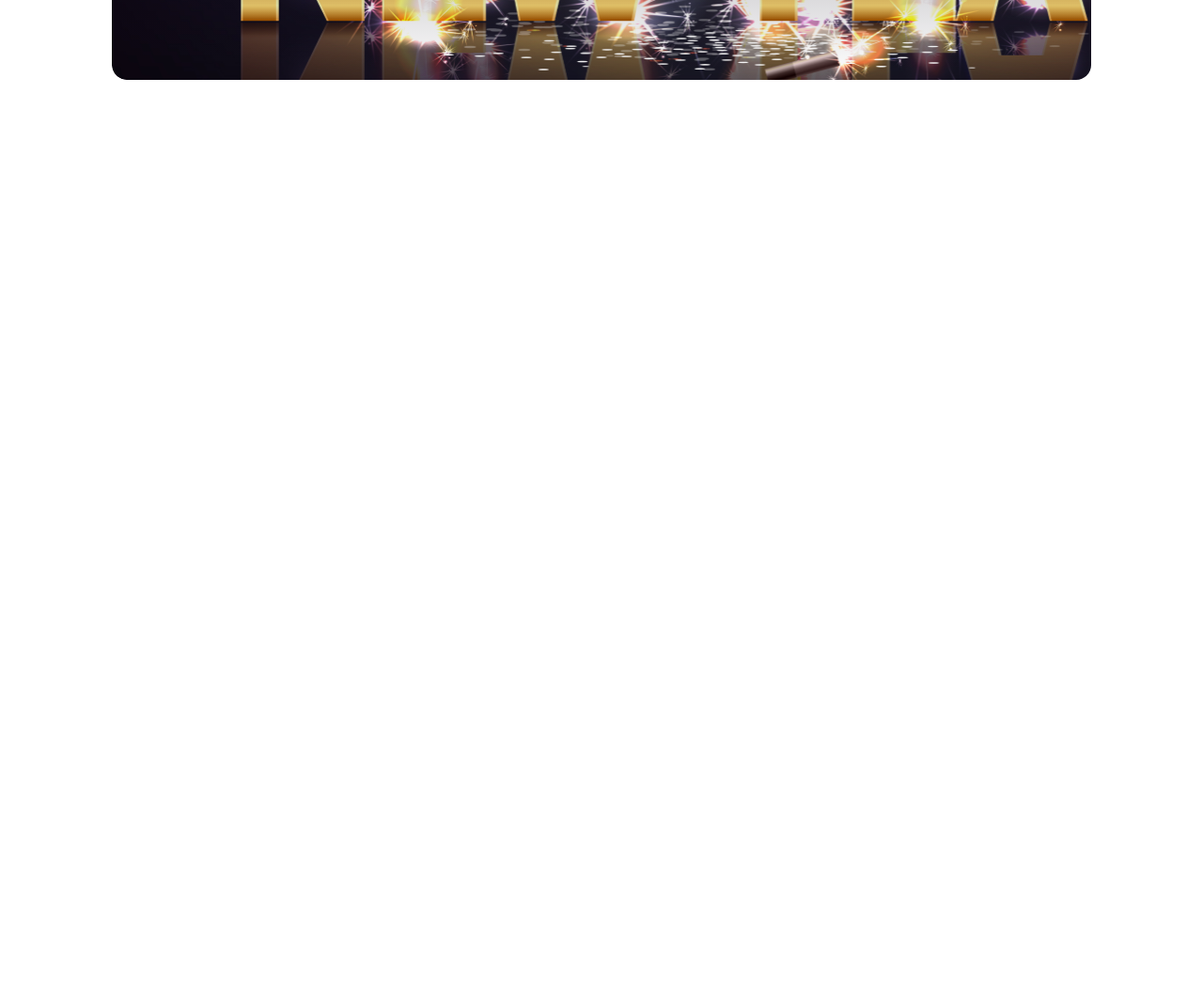
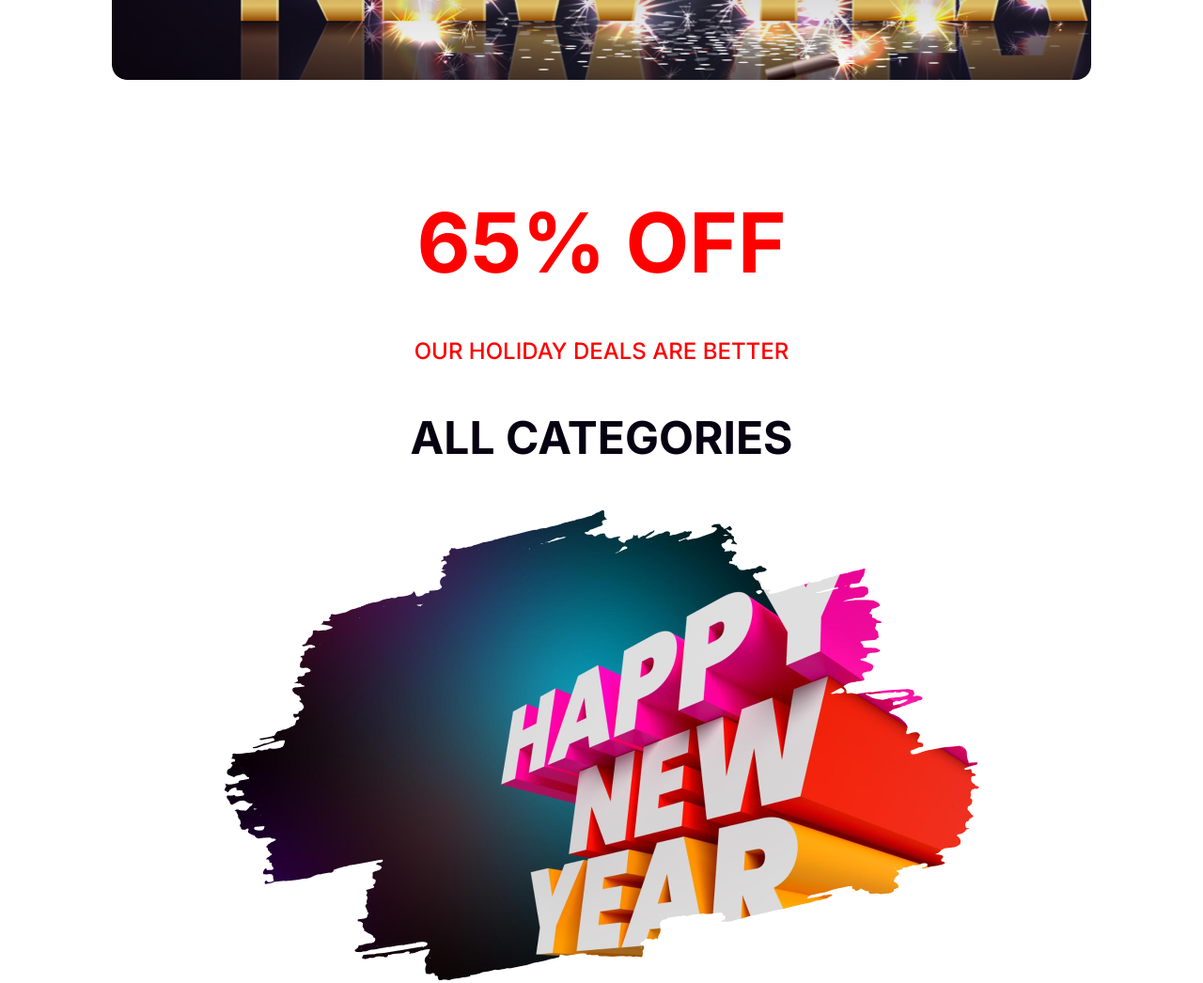
Before and after one commit to MiM1303/Assignment-1, a plain HTML site: page index.html in a window 1280 px wide. Shown: the part 565-1611 px from the top of the page at 94% size. Before the commit the page ends 800 px from the top, so only its background shows below. Drawn offline with Linux system fonts and the light colour scheme.

Commit message:
completed discount section

```diff
--- a/index.html
+++ b/index.html
@@ -5,9 +5,14 @@
     <meta name="viewport" content="width=device-width, initial-scale=1.0">
     <title>New Year New Mission</title>
     <link rel="stylesheet" href="styles/style.css">
+    <!-- font Merriweather -->
     <link rel="preconnect" href="https://fonts.googleapis.com">
-<link rel="preconnect" href="https://fonts.gstatic.com" crossorigin>
-<link href="https://fonts.googleapis.com/css2?family=Merriweather:wght@300;400;700;900&display=swap" rel="stylesheet">
+    <link rel="preconnect" href="https://fonts.gstatic.com" crossorigin>
+    <link href="https://fonts.googleapis.com/css2?family=Merriweather:wght@300;400;700;900&display=swap" rel="stylesheet">
+    <!-- font Inter -->
+    <link rel="preconnect" href="https://fonts.googleapis.com">
+    <link rel="preconnect" href="https://fonts.gstatic.com" crossorigin>
+    <link href="https://fonts.googleapis.com/css2?family=Inter:wght@100;200;300;400;500;600;700;800;900&display=swap" rel="stylesheet">
 </head>
 <body>
 
@@ -26,5 +31,22 @@
 
     <!-- HEADER SECTION END -->
 
+    <!-- DISCOUNT SECTION START -->
+
+    <div class="discount-container">
+        <p class="title1">
+            65% OFF
+        </p>
+        <p class="title2">
+            OUR HOLIDAY DEALS ARE BETTER
+        </p>
+        <p class="title3">
+            ALL CATEGORIES
+        </p>
+        <img src="resources/New Year Photo.png" alt="">
+    </div>
+
+    <!-- DISCOUNT SECTION END -->
+
 </body>
 </html>
--- a/styles/style.css
+++ b/styles/style.css
@@ -6,7 +6,7 @@ body {
 /* HEADER STYLES */
 header{
     margin-top: 50px;
-
+    margin-bottom: 120px;
 }
 .banner-container{
     /* height: 8.2%; */
@@ -40,3 +40,35 @@ header{
     font-weight: 900;
     margin-top: 0px;
 }
+
+
+/* DISCOUNT SECTION STYLES */
+
+.discount-container{
+    text-align: center;
+    margin-bottom: 120px;
+}
+
+.discount-container .title1{
+    color: #F00;
+    font-family: Inter;
+    font-size: 88px;
+    font-weight: 700;
+    margin-bottom: 48px;
+}
+
+.discount-container .title2{
+    color: #F00;
+    font-family: Inter;
+    font-size: 24px;
+    font-weight: 500;
+    margin-bottom: 16px;
+}
+
+.discount-container .title3{
+    color: #070211;
+    font-family: Inter;
+    font-size: 48px;
+    font-weight: 700;
+    margin-bottom: 48px;
+}
```
